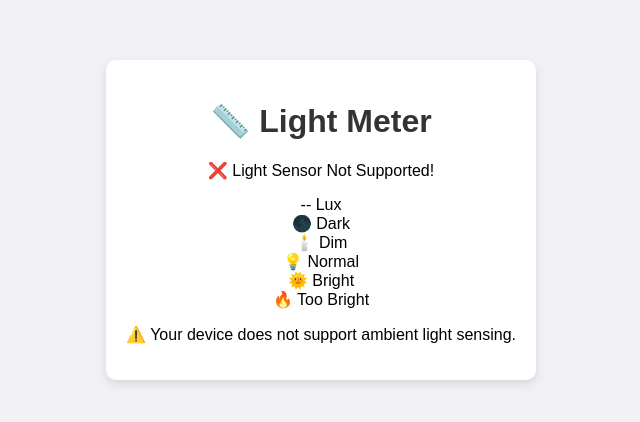
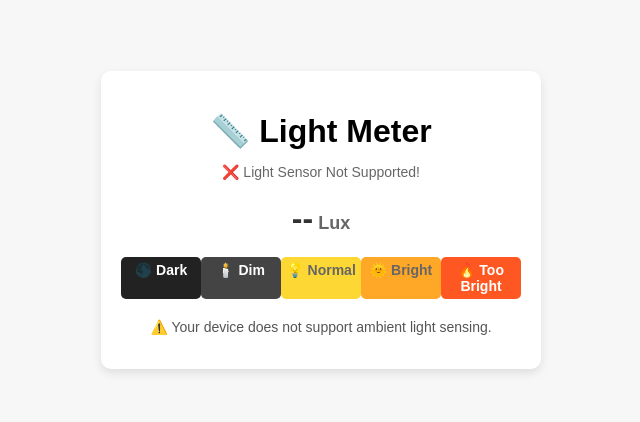
Before and after one commit to Ayushmaanverma/PWC, a plain HTML site: page index.html in a window 1280 px wide. Shown: the part 180-602 px from the top of the page, without its empty margins (319-959 px from the left). Drawn offline with Linux system fonts and the light colour scheme.

Commit message:
Update styles.css

```diff
--- a/styles.css
+++ b/styles.css
@@ -1,6 +1,6 @@
 body {
     font-family: 'Arial', sans-serif;
-    background-color: #f0f0f5;
+    background: #f7f7f7;
     margin: 0;
     display: flex;
     justify-content: center;
@@ -13,36 +13,60 @@ body {
     background: #fff;
     padding: 20px;
     border-radius: 10px;
-    box-shadow: 0 4px 8px rgba(0, 0, 0, 0.1);
+    box-shadow: 0 4px 10px rgba(0, 0, 0, 0.1);
+    width: 90%;
+    max-width: 400px;
 }
 
 h1 {
-    color: #333;
+    margin-bottom: 10px;
 }
 
-.button-group {
-    margin: 20px 0;
+#status {
+    font-size: 14px;
+    color: #666;
 }
 
-button {
-    margin: 5px;
-    padding: 10px 20px;
-    font-size: 16px;
-    border: none;
-    border-radius: 5px;
-    background-color: #4CAF50;
-    color: white;
-    cursor: pointer;
-    transition: background-color 0.3s;
+#lux-box {
+    margin: 20px 0;
+    font-size: 32px;
+    font-weight: bold;
+    color: #333;
+    display: flex;
+    justify-content: center;
+    align-items: baseline;
 }
 
-button:hover {
-    background-color: #45a049;
+.unit {
+    font-size: 18px;
+    margin-left: 5px;
+    color: #666;
 }
 
-#output {
+.scale {
+    display: flex;
+    justify-content: space-between;
     margin-top: 20px;
-    font-size: 20px;
+    font-size: 14px;
     font-weight: bold;
-    color: #333;
+    color: #666;
 }
+
+.level {
+    flex: 1;
+    padding: 5px;
+    text-align: center;
+    border-radius: 5px;
+}
+
+#dark { background: #222; color: white; }
+#dim { background: #444; color: white; }
+#normal { background: #fdd835; }
+#bright { background: #ffa726; }
+#intense { background: #ff5722; color: white; }
+
+#guide {
+    margin-top: 20px;
+    font-size: 14px;
+    color: #555;
+}
```
